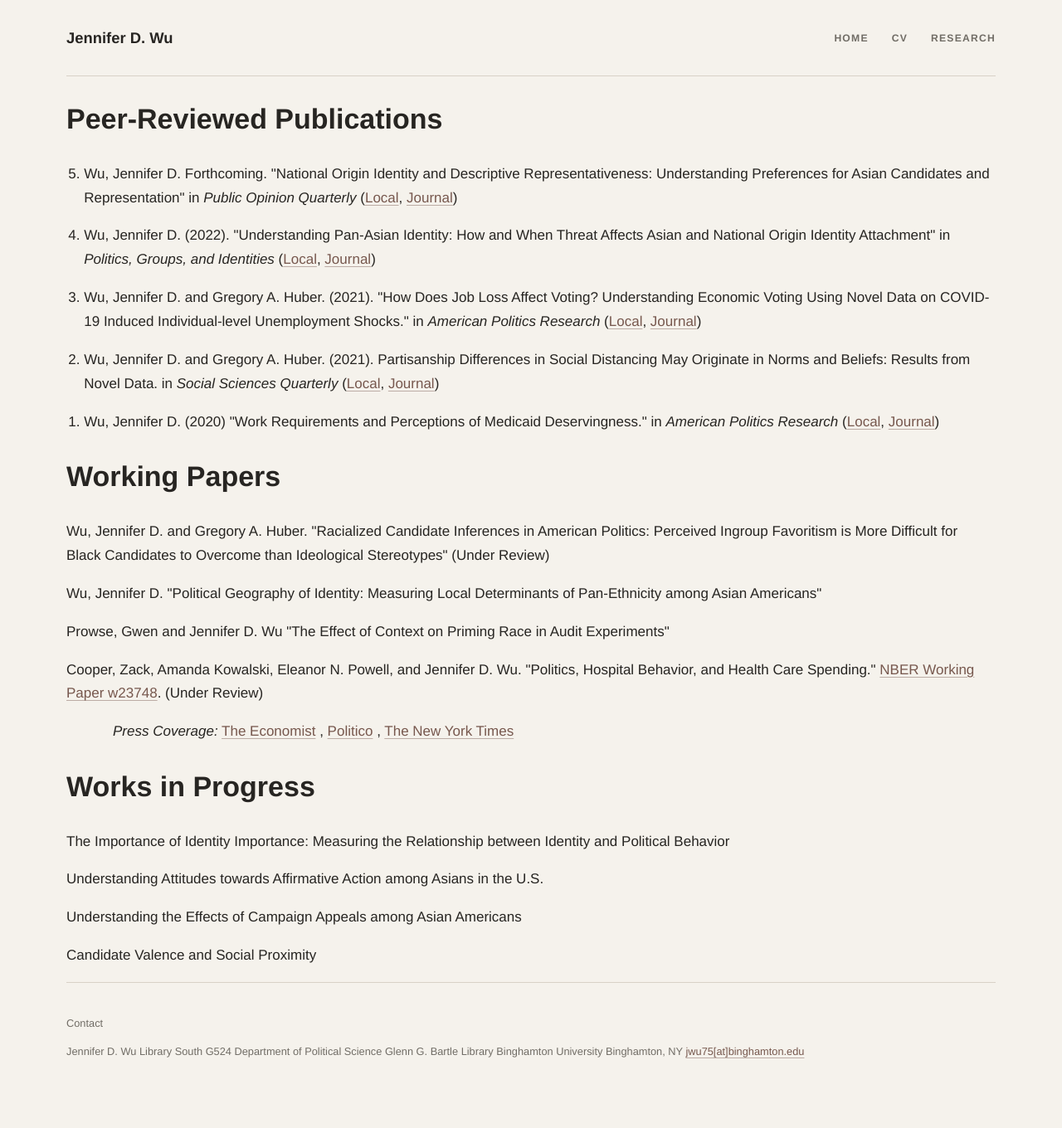
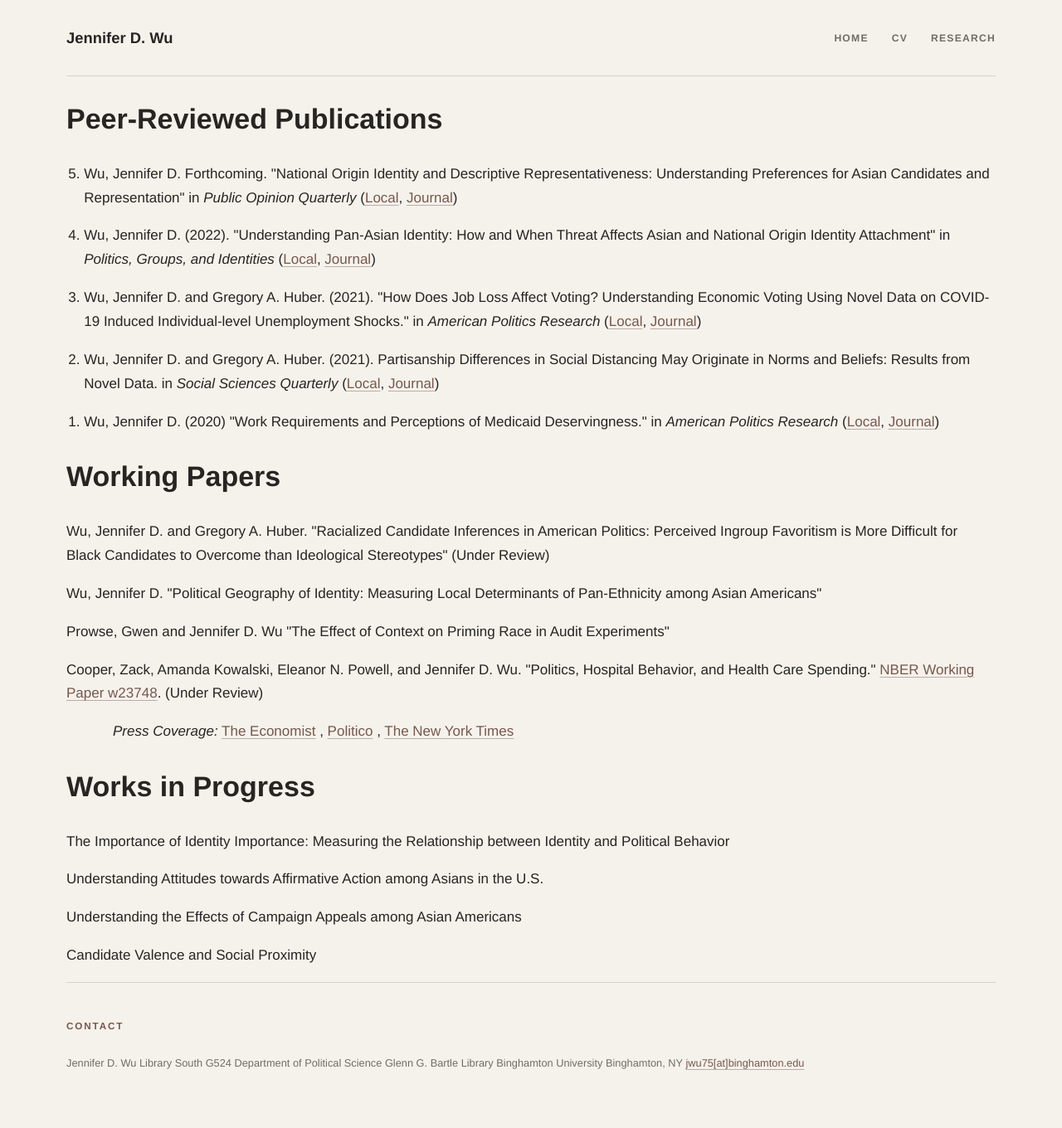
Before and after one commit to wujend/wujend.github.io, a Jekyll site: the page built from research/index.html, in a window 1280 px wide. Shown: the whole page at 83% size. Built offline with Jekyll 4.4.1, drawn with Linux system fonts in a browser that asks for light colours.

Commit message:
Update default.html

```diff
--- a/_layouts/default.html
+++ b/_layouts/default.html
@@ -24,7 +24,7 @@
 			</div><!-- /.container -->
 
 			<footer>
-			    <p class="echo">Contact</p>
+			    <p class="eyebrow">Contact</p>
 
 			    <p>
 					Jennifer D. Wu<br>
```
